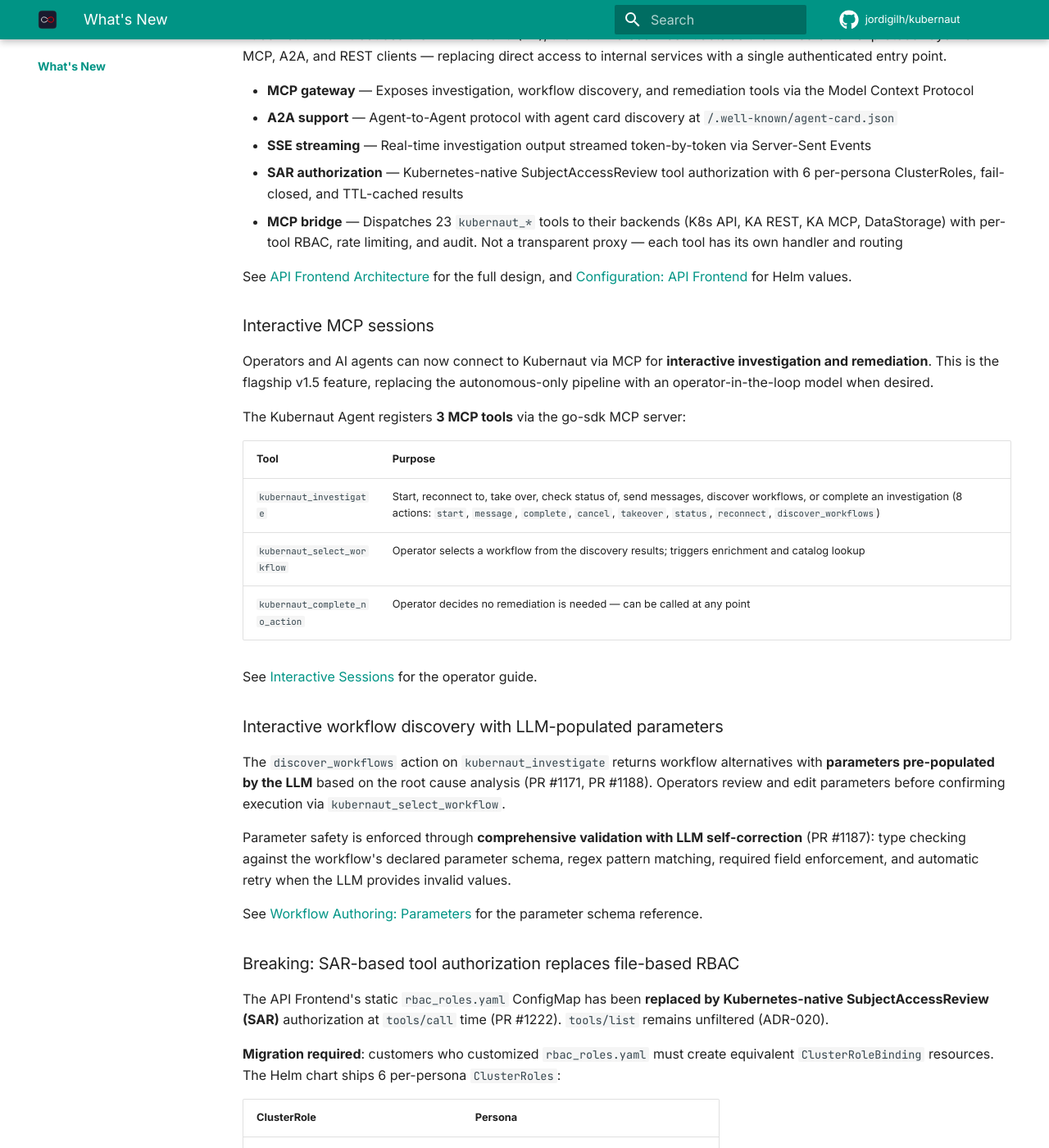
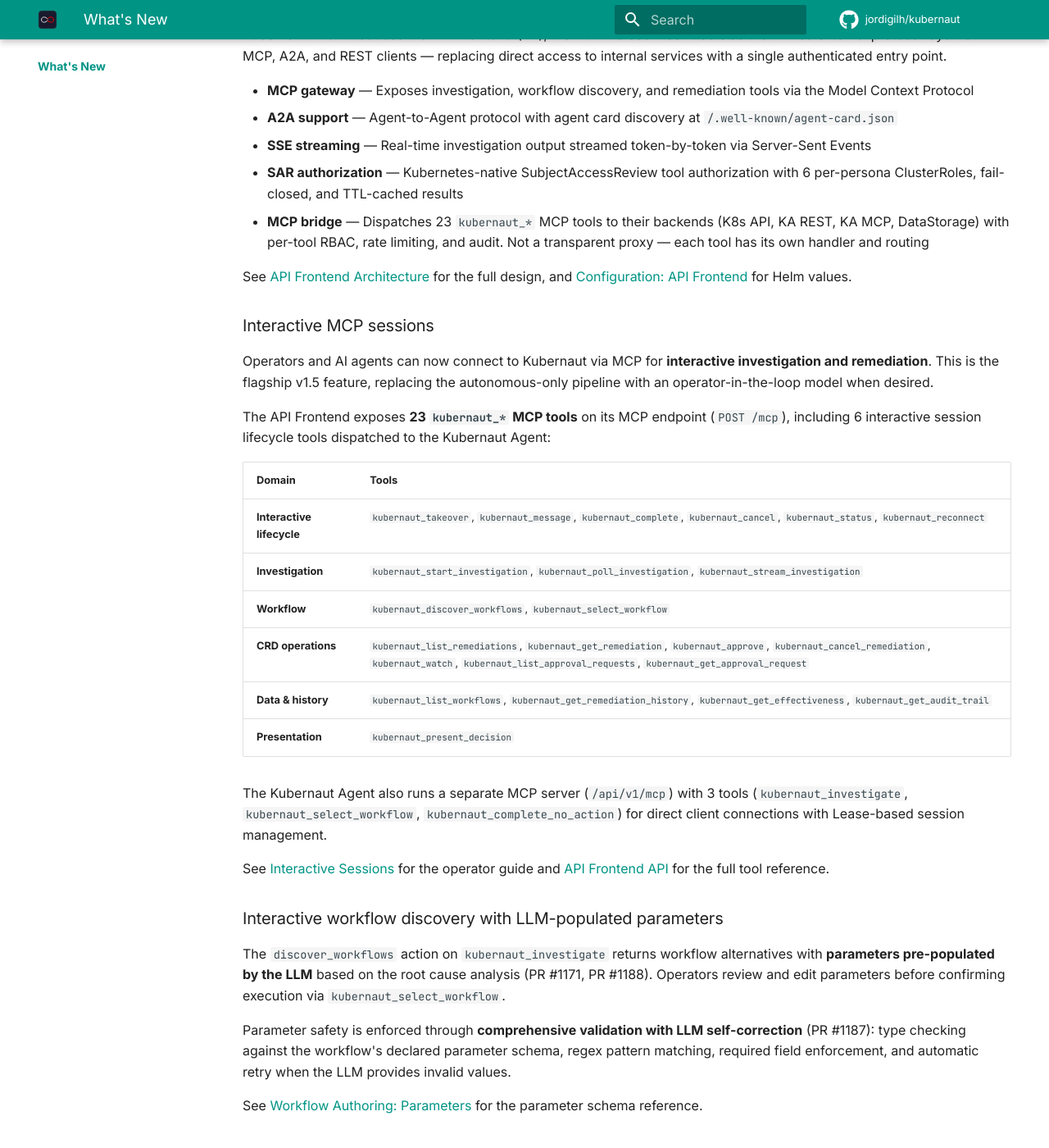
Before and after one commit to jordigilh/kubernaut-docs, an MkDocs documentation site: the page built from docs/whats-new/index.md, in a window 1280 px wide and 1400 px high, scrolled down 437 px. Shown: the whole window at 82% size. Built offline with MkDocs 1.6.1 and Material for MkDocs 9.7.7, drawn with Linux system fonts in a browser that asks for light colours; comment, search, counter and statistics services are not loaded; the version menu is left out; some of the changed text lies outside the part shown.

Commit message:
fix: accurate per-persona MCP tool lists and corrected counts
- Rewrite per-persona ClusterRoles table in security-rbac.md with actual
  kubernaut_* tool names per persona (SRE: 20, AI Orch: 15, CI/CD: 3,
  Observability: 5, L3 Audit: 6, Approver: 4)
- SRE loses kubernaut_approve (separation of duties per #1239)
- Remediation Approver gets RAR tools (kubernaut_list_approval_requests,
  kubernaut_get_approval_request) per #1235 intended design
- Update total MCP tool count from 21 to 23 across all docs
- Add internal tools admonition clarifying kubectl_*/af_* are not exposed
- Remove stale pre-release history note about impersonation/OIDC-direct

Co-authored-by: Cursor <cursoragent@cursor.com>

```diff
--- a/docs/whats-new/index.md
+++ b/docs/whats-new/index.md
@@ -16,7 +16,7 @@ Kubernaut v1.5 introduces the **API Frontend** (AF), the 11th microservice. It a
 - **A2A support** — Agent-to-Agent protocol with agent card discovery at `/.well-known/agent-card.json`
 - **SSE streaming** — Real-time investigation output streamed token-by-token via Server-Sent Events
 - **SAR authorization** — Kubernetes-native SubjectAccessReview tool authorization with 6 per-persona ClusterRoles, fail-closed, and TTL-cached results
-- **MCP bridge** — Dispatches 23 `kubernaut_*` tools to their backends (K8s API, KA REST, KA MCP, DataStorage) with per-tool RBAC, rate limiting, and audit. Not a transparent proxy — each tool has its own handler and routing
+- **MCP bridge** — Dispatches 23 `kubernaut_*` MCP tools to their backends (K8s API, KA REST, KA MCP, DataStorage) with per-tool RBAC, rate limiting, and audit. Not a transparent proxy — each tool has its own handler and routing
 
 See [API Frontend Architecture](../architecture/apifrontend.md) for the full design, and [Configuration: API Frontend](../user-guide/configuration.md#api-frontend-v15) for Helm values.
 
@@ -24,15 +24,20 @@ See [API Frontend Architecture](../architecture/apifrontend.md) for the full des
 
 Operators and AI agents can now connect to Kubernaut via MCP for **interactive investigation and remediation**. This is the flagship v1.5 feature, replacing the autonomous-only pipeline with an operator-in-the-loop model when desired.
 
-The Kubernaut Agent registers **3 MCP tools** via the go-sdk MCP server:
+The API Frontend exposes **23 `kubernaut_*` MCP tools** on its MCP endpoint (`POST /mcp`), including 6 interactive session lifecycle tools dispatched to the Kubernaut Agent:
 
-| Tool | Purpose |
+| Domain | Tools |
 |---|---|
-| `kubernaut_investigate` | Start, reconnect to, take over, check status of, send messages, discover workflows, or complete an investigation (8 actions: `start`, `message`, `complete`, `cancel`, `takeover`, `status`, `reconnect`, `discover_workflows`) |
-| `kubernaut_select_workflow` | Operator selects a workflow from the discovery results; triggers enrichment and catalog lookup |
-| `kubernaut_complete_no_action` | Operator decides no remediation is needed — can be called at any point |
+| **Interactive lifecycle** | `kubernaut_takeover`, `kubernaut_message`, `kubernaut_complete`, `kubernaut_cancel`, `kubernaut_status`, `kubernaut_reconnect` |
+| **Investigation** | `kubernaut_start_investigation`, `kubernaut_poll_investigation`, `kubernaut_stream_investigation` |
+| **Workflow** | `kubernaut_discover_workflows`, `kubernaut_select_workflow` |
+| **CRD operations** | `kubernaut_list_remediations`, `kubernaut_get_remediation`, `kubernaut_approve`, `kubernaut_cancel_remediation`, `kubernaut_watch`, `kubernaut_list_approval_requests`, `kubernaut_get_approval_request` |
+| **Data & history** | `kubernaut_list_workflows`, `kubernaut_get_remediation_history`, `kubernaut_get_effectiveness`, `kubernaut_get_audit_trail` |
+| **Presentation** | `kubernaut_present_decision` |
 
-See [Interactive Sessions](../user-guide/interactive-sessions.md) for the operator guide.
+The Kubernaut Agent also runs a separate MCP server (`/api/v1/mcp`) with 3 tools (`kubernaut_investigate`, `kubernaut_select_workflow`, `kubernaut_complete_no_action`) for direct client connections with Lease-based session management.
+
+See [Interactive Sessions](../user-guide/interactive-sessions.md) for the operator guide and [API Frontend API](../api-reference/apifrontend-api.md) for the full tool reference.
 
 ### Interactive workflow discovery with LLM-populated parameters
 
@@ -48,14 +53,14 @@ The API Frontend's static `rbac_roles.yaml` ConfigMap has been **replaced by Kub
 
 **Migration required**: customers who customized `rbac_roles.yaml` must create equivalent `ClusterRoleBinding` resources. The Helm chart ships 6 per-persona `ClusterRoles`:
 
-| ClusterRole | Persona |
-|---|---|
-| `kubernaut-tool-sre` | Full SRE access (all 26 tools including internal) |
-| `kubernaut-tool-ai-orchestrator` | Automated agent orchestration |
-| `kubernaut-tool-cicd` | CI/CD pipeline integration |
-| `kubernaut-tool-observability` | Read-only observability |
-| `kubernaut-tool-l3-audit` | Compliance and auditing |
-| `kubernaut-tool-remediation-approver` | Human approval workflows |
+| ClusterRole | Persona | MCP Tools |
+|---|---|---|
+| `kubernaut-tool-sre` | Investigation + remediation (no approval) | 20 |
+| `kubernaut-tool-ai-orchestrator` | Automated agent orchestration | 15 |
+| `kubernaut-tool-cicd` | CI/CD pipeline integration | 3 |
+| `kubernaut-tool-observability` | Read-only observability | 5 |
+| `kubernaut-tool-l3-audit` | Compliance and auditing | 6 |
+| `kubernaut-tool-remediation-approver` | Human approval workflows | 4 |
 
 SAR uses verb `use` on resource `tools` in apiGroup `kubernaut.ai`. Authorization is fail-closed: SAR API errors deny the tool call. Results are cached with a configurable TTL (default 30s via `apifrontend.config.rbac.sarCacheTTL`).
 
@@ -79,7 +84,7 @@ The 4 narrow AF triage tools (`af_get_pods`, `af_get_workloads`, `af_list_events
 
 `af_resolve_owner` is removed — KA independently resolves the owner chain during RCA. The new tools use `RESTMapper` for dynamic kind-to-GVR resolution. Secret `.data` fields are redacted before returning to the LLM.
 
-All cluster context tools (`kubectl_*`, `af_check_existing_rr`, `af_create_rr`) are **internal to the AF's LLM agent** — they run inside the AF's agent loop and are not exposed to external MCP clients. The external MCP/A2A surface consists of **23 `kubernaut_*` tools** spanning CRD operations, investigation, interactive session lifecycle, analytics, and presentation.
+All cluster context tools (`kubectl_*`, `af_check_existing_rr`, `af_create_rr`) are **internal to the AF's LLM agent** — they run inside the AF's agent loop and are not exposed to external MCP clients. The external MCP/A2A surface consists of **23 `kubernaut_*` MCP tools** spanning CRD operations, investigation, interactive session lifecycle, analytics, and presentation.
 
 ### Session takeover security (SEC-TAKEOVER-001)
 
```
Also changed, not shown: docs/api-reference/apifrontend-api.md (+5 -2 lines), docs/architecture/apifrontend.md (+1 -1 lines), docs/architecture/security-rbac.md (+9 -8 lines), docs/user-guide/interactive-sessions.md (+2 -2 lines), docs/whats-next/index.md (+5 -4 lines).
